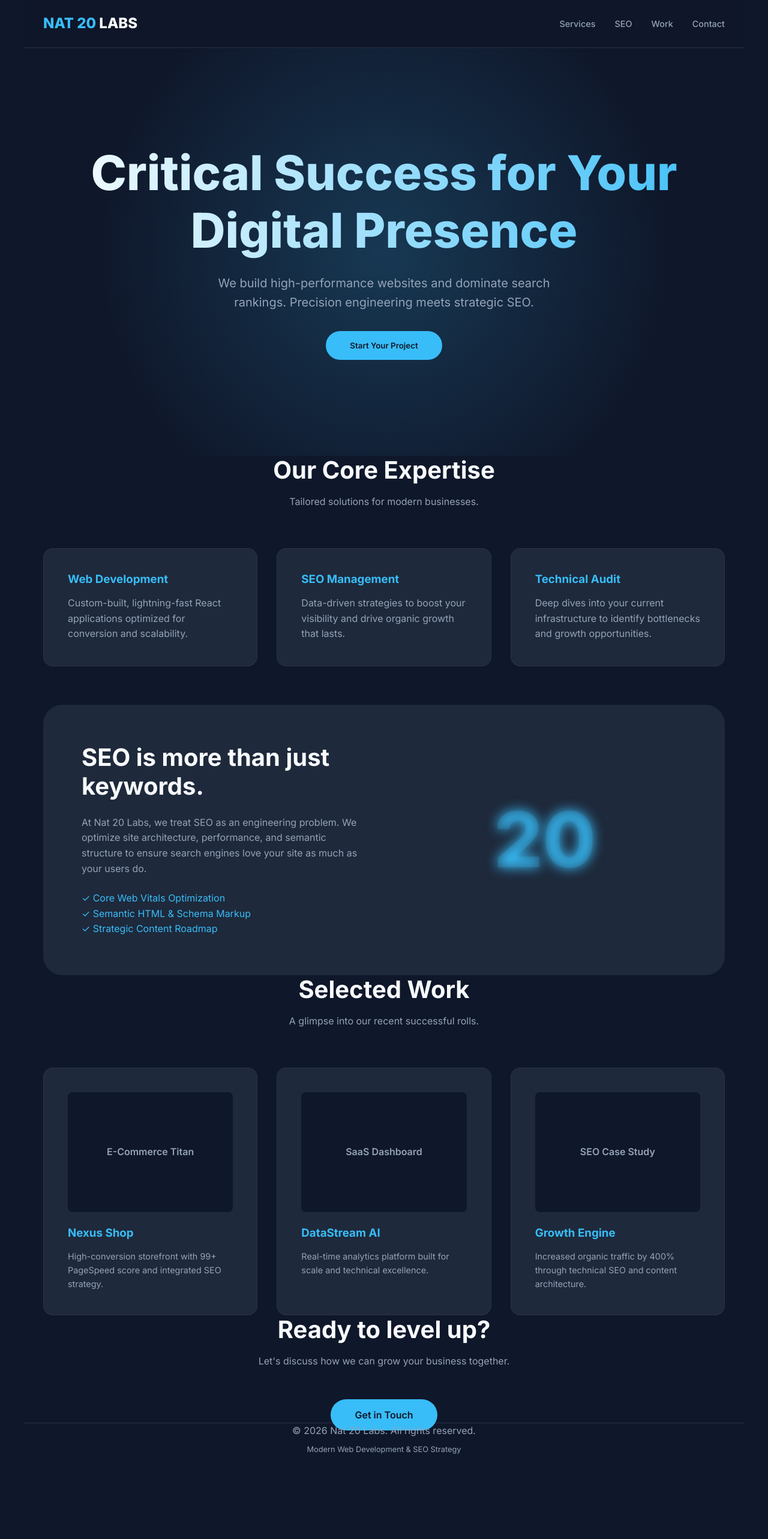
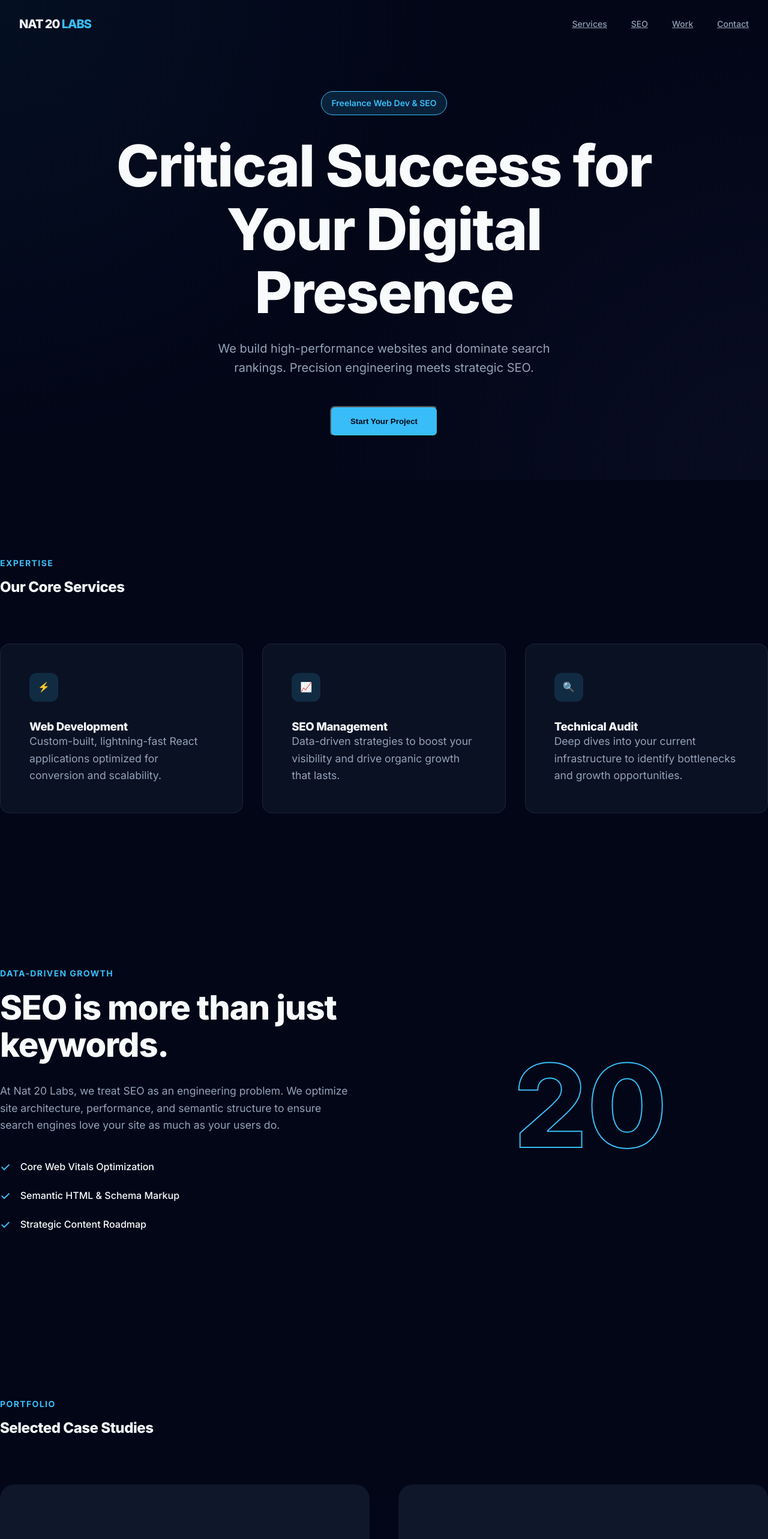
Before and after one commit to The-RavenKing/Nat20labs-site, a React (Vite) app: page / in a window 1280 px wide. Shown: the top 2566 px of the page at 60% size. Before the commit the page ends 2427 px from the top, so only its background shows below. Built offline with nearby package versions, Linux system fonts and the light colour scheme.

Commit message:
Design Overhaul: Improved flow, typography, and visual depth

```diff
--- a/src/App.css
+++ b/src/App.css
@@ -1,60 +1,99 @@
-/* App.css */
+/* Navbar */
 .navbar {
-  height: var(--nav-height);
+  position: fixed;
+  top: 0;
+  left: 0;
+  right: 0;
+  height: 80px;
   display: flex;
   align-items: center;
   justify-content: space-between;
-  border-bottom: 1px solid rgba(255, 255, 255, 0.1);
-  background: rgba(15, 23, 42, 0.8);
-  backdrop-filter: blur(10px);
-  position: sticky;
-  top: 0;
-  z-index: 100;
+  z-index: 1000;
+  transition: var(--transition-fast);
+}
+
+.navbar.scrolled {
+  height: 64px;
+  background: rgba(2, 6, 23, 0.8);
+  backdrop-filter: blur(12px);
+  border-bottom: 1px solid var(--border);
+}
+
+.logo {
+  font-size: 1.25rem;
+  font-weight: 900;
+  letter-spacing: -0.05em;
+  color: var(--text-primary);
+}
+
+.logo span {
+  color: var(--accent);
 }
 
 .nav-links {
   display: flex;
-  gap: 2rem;
+  gap: 2.5rem;
 }
 
 .nav-link {
-  font-size: 0.9rem;
+  font-size: 0.875rem;
   font-weight: 500;
   color: var(--text-secondary);
-  transition: color 0.3s;
+  transition: var(--transition-fast);
+  position: relative;
 }
 
 .nav-link:hover {
   color: var(--accent);
 }
 
+/* Hero Section */
 .hero {
+  min-height: 100vh;
+  display: flex;
+  flex-direction: column;
+  justify-content: center;
+  align-items: center;
   text-align: center;
-  padding: 10rem 0;
-  background: radial-gradient(circle at center, var(--accent-glow) 0%, transparent 70%);
+  padding-top: 80px;
+  background:
+    radial-gradient(circle at 0% 0%, rgba(56, 189, 248, 0.05) 0%, transparent 50%),
+    radial-gradient(circle at 100% 100%, rgba(129, 140, 248, 0.05) 0%, transparent 50%);
+}
+
+.hero-badge {
+  background: var(--accent-glow);
+  color: var(--accent);
+  padding: 0.5rem 1rem;
+  border-radius: 99px;
+  font-size: 0.875rem;
+  font-weight: 600;
+  margin-bottom: 2rem;
+  border: 1px solid var(--accent);
 }
 
 .hero h1 {
-  font-size: clamp(3rem, 8vw, 5rem);
-  font-weight: 800;
+  font-size: clamp(3.5rem, 10vw, 6rem);
   margin-bottom: 1.5rem;
-  background: linear-gradient(to right, #fff, var(--accent));
-  -webkit-background-clip: text;
-  -webkit-text-fill-color: transparent;
+  max-width: 900px;
 }
 
 .hero p {
+  max-width: 600px;
+  margin-bottom: 3rem;
   font-size: 1.25rem;
-  color: var(--text-secondary);
-  max-width: 600px;
-  margin: 0 auto 2rem;
 }
 
+/* Buttons */
 .btn {
-  padding: 1rem 2.5rem;
-  border-radius: 9999px;
+  display: inline-flex;
+  align-items: center;
+  justify-content: center;
+  padding: 1rem 2rem;
+  border-radius: 8px;
   font-weight: 600;
-  transition: all 0.3s;
+  transition: var(--transition-fast);
+  gap: 0.5rem;
 }
 
 .btn-primary {
@@ -63,77 +102,126 @@
 }
 
 .btn-primary:hover {
-  transform: scale(1.05);
-  box-shadow: 0 0 20px var(--accent-glow);
+  transform: translateY(-2px);
+  box-shadow: 0 10px 20px -5px var(--accent-glow);
 }
 
-.grid {
+/* Services Grid */
+.section-header {
+  margin-bottom: 5rem;
+}
+
+.section-tag {
+  color: var(--accent);
+  text-transform: uppercase;
+  font-size: 0.875rem;
+  font-weight: 700;
+  letter-spacing: 0.1em;
+  margin-bottom: 1rem;
+  display: block;
+}
+
+.services-grid {
   display: grid;
-  grid-template-columns: repeat(auto-fit, minmax(300px, 1fr));
+  grid-template-columns: repeat(3, 1fr);
   gap: 2rem;
 }
 
-.card {
-  background: var(--bg-secondary);
-  padding: 2.5rem;
-  border-radius: 1rem;
-  border: 1px solid rgba(255, 255, 255, 0.05);
-  transition: transform 0.3s, border-color 0.3s;
+.service-card {
+  padding: 3rem;
+  border-radius: 16px;
+  transition: var(--transition-slow);
 }
 
-.card:hover {
-  transform: translateY(-5px);
+.service-card:hover {
+  background: var(--bg-secondary);
+  transform: translateY(-8px);
   border-color: var(--accent);
 }
 
-.card h3 {
-  margin-bottom: 1rem;
+.service-icon {
+  width: 48px;
+  height: 48px;
+  background: var(--accent-glow);
+  border-radius: 12px;
+  display: flex;
+  align-items: center;
+  justify-content: center;
   color: var(--accent);
+  margin-bottom: 2rem;
 }
 
-.section-title {
-  text-align: center;
+/* Portfolio */
+.portfolio-grid {
+  display: grid;
+  grid-template-columns: repeat(2, 1fr);
+  gap: 3rem;
+}
+
+.project-card {
+  border-radius: 24px;
+  overflow: hidden;
+  position: relative;
+}
+
+.project-image {
+  aspect-ratio: 16/10;
+  background: var(--bg-secondary);
+  display: flex;
+  align-items: center;
+  justify-content: center;
+  transition: var(--transition-slow);
+}
+
+.project-card:hover .project-image {
+  transform: scale(1.02);
+}
+
+.project-info {
+  padding: 2rem 0;
+}
+
+/* SEO Highlight */
+.seo-feature {
+  display: grid;
+  grid-template-columns: 1fr 1fr;
+  gap: 6rem;
+  align-items: center;
+}
+
+.seo-stat {
+  font-size: 12rem;
+  font-weight: 900;
+  line-height: 1;
+  color: transparent;
+  -webkit-text-stroke: 2px var(--accent);
+  opacity: 0.2;
+}
+
+/* Footer */
+footer {
+  padding: 6rem 0 3rem;
+  border-top: 1px solid var(--border);
+}
+
+.footer-content {
+  display: flex;
+  justify-content: space-between;
+  align-items: center;
   margin-bottom: 4rem;
 }
 
-.section-title h2 {
-  font-size: 2.5rem;
-  margin-bottom: 1rem;
-}
-
-.seo-highlight {
-  background: var(--bg-secondary);
-  border-radius: 2rem;
-  padding: 4rem;
-  display: flex;
-  align-items: center;
-  gap: 4rem;
-  margin-top: 4rem;
+/* Responsive */
+@media (max-width: 1024px) {
+  .services-grid { grid-template-columns: 1fr 1fr; }
+  .seo-feature { grid-template-columns: 1fr; gap: 4rem; text-align: center; }
+  .seo-stat { font-size: 8rem; }
 }
 
 @media (max-width: 768px) {
-  .nav-links {
-    display: none; /* In a real app, I'd add a hamburger menu */
-  }
-
-  .hero {
-    padding: 6rem 0;
-  }
-
-  section {
-    padding: 4rem 0;
-  }
-
-  .seo-highlight {
-    flex-direction: column;
-    padding: 2rem;
-    text-align: center;
-  }
+  .nav-links { display: none; }
+  .services-grid { grid-template-columns: 1fr; }
+  .portfolio-grid { grid-template-columns: 1fr; }
+  .hero h1 { font-size: 3.5rem; }
+  .section { padding: 5rem 0; }
 }
-
-footer {
-  padding: 4rem 0;
-  border-top: 1px solid rgba(255, 255, 255, 0.1);
-  text-align: center;
-  color: var(--text-secondary);
-}
--- a/src/App.tsx
+++ b/src/App.tsx
@@ -1,12 +1,23 @@
+import { useState, useEffect } from 'react'
 import './App.css'
 import { siteContent } from './content'
 
 function App() {
+  const [scrolled, setScrolled] = useState(false);
+
+  useEffect(() => {
+    const handleScroll = () => {
+      setScrolled(window.scrollY > 50);
+    };
+    window.addEventListener('scroll', handleScroll);
+    return () => window.removeEventListener('scroll', handleScroll);
+  }, []);
+
   return (
     <div className="app">
-      <nav className="navbar container">
-        <div className="logo" style={{ fontSize: '1.5rem', fontWeight: 800, color: 'var(--accent)' }}>
-          NAT 20 <span style={{ color: '#fff' }}>LABS</span>
+      <nav className={`navbar container ${scrolled ? 'scrolled' : ''}`}>
+        <div className="logo">
+          NAT 20 <span>LABS</span>
         </div>
         <div className="nav-links">
           <a href="#services" className="nav-link">Services</a>
@@ -18,84 +29,97 @@ function App() {
 
       <main>
         <section className="hero container">
-          <div className="reveal">
-            <h1>{siteContent.hero.title}</h1>
-            <p>{siteContent.hero.subtitle}</p>
+          <div className="hero-badge reveal">Freelance Web Dev & SEO</div>
+          <h1 className="reveal reveal-delay-1">{siteContent.hero.title}</h1>
+          <p className="reveal reveal-delay-2">{siteContent.hero.subtitle}</p>
+          <div className="reveal reveal-delay-2">
             <button className="btn btn-primary">{siteContent.hero.cta}</button>
           </div>
         </section>
 
-        <section id="services" className="container">
-          <div className="section-title">
-            <h2>Our Core Expertise</h2>
-            <p style={{ color: 'var(--text-secondary)' }}>Tailored solutions for modern businesses.</p>
+        <section id="services" className="section container">
+          <div className="section-header reveal">
+            <span className="section-tag">Expertise</span>
+            <h2>Our Core Services</h2>
           </div>
-          <div className="grid">
+          <div className="services-grid">
             {siteContent.services.map((service, index) => (
-              <div className="card" key={index}>
+              <div className="service-card glass reveal" key={index} style={{ animationDelay: `${0.2 * index}s` }}>
+                <div className="service-icon">
+                  {index === 0 && '⚡'}
+                  {index === 1 && '📈'}
+                  {index === 2 && '🔍'}
+                </div>
                 <h3>{service.title}</h3>
-                <p style={{ color: 'var(--text-secondary)' }}>{service.description}</p>
+                <p>{service.description}</p>
               </div>
             ))}
           </div>
         </section>
 
-        <section id="seo" className="container">
-          <div className="seo-highlight reveal">
-            <div style={{ flex: 1 }}>
-              <h2 style={{ fontSize: '2.5rem', marginBottom: '1.5rem' }}>{siteContent.seoSection.title}</h2>
-              <p style={{ color: 'var(--text-secondary)', marginBottom: '1.5rem' }}>
-                {siteContent.seoSection.description}
-              </p>
-              <ul style={{ listStyle: 'none', color: 'var(--accent)' }}>
+        <section id="seo" className="section container">
+          <div className="seo-feature">
+            <div className="reveal">
+              <span className="section-tag">Data-Driven Growth</span>
+              <h2 style={{ fontSize: '3.5rem', marginBottom: '2rem' }}>{siteContent.seoSection.title}</h2>
+              <p style={{ marginBottom: '2.5rem' }}>{siteContent.seoSection.description}</p>
+              <ul style={{ listStyle: 'none', padding: 0 }}>
                 {siteContent.seoSection.highlights.map((item, index) => (
-                  <li key={index}>✓ {item}</li>
+                  <li key={index} style={{ display: 'flex', alignItems: 'center', gap: '1rem', marginBottom: '1rem', color: 'var(--text-primary)', fontWeight: 500 }}>
+                    <span style={{ color: 'var(--accent)', fontSize: '1.25rem' }}>✓</span> {item}
+                  </li>
                 ))}
               </ul>
             </div>
-            <div style={{ flex: 1, textAlign: 'center' }}>
-              <div style={{
-                fontSize: '8rem',
-                fontWeight: 900,
-                color: 'var(--accent-glow)',
-                textShadow: '0 0 20px var(--accent)'
-              }}>
-                20
-              </div>
+            <div className="seo-stat reveal" style={{ textAlign: 'center' }}>
+              20
             </div>
           </div>
         </section>
 
-        <section id="portfolio" className="container">
-          <div className="section-title">
-            <h2>Selected Work</h2>
-            <p style={{ color: 'var(--text-secondary)' }}>A glimpse into our recent successful rolls.</p>
+        <section id="portfolio" className="section container">
+          <div className="section-header reveal">
+            <span className="section-tag">Portfolio</span>
+            <h2>Selected Case Studies</h2>
           </div>
-          <div className="grid">
-            {siteContent.portfolio.map((project) => (
-              <div className="card" key={project.id}>
-                <div style={{ height: '200px', background: 'var(--bg-primary)', borderRadius: '0.5rem', marginBottom: '1.5rem', display: 'flex', alignItems: 'center', justifyContent: 'center', fontWeight: 600, color: 'var(--text-secondary)' }}>
-                  {project.imageLabel}
+          <div className="portfolio-grid">
+            {siteContent.portfolio.map((project, index) => (
+              <div className="project-card reveal" key={project.id} style={{ animationDelay: `${0.2 * index}s` }}>
+                <div className="project-image">
+                  <span style={{ fontSize: '1.5rem', fontWeight: 700, opacity: 0.5 }}>{project.imageLabel}</span>
                 </div>
-                <h3>{project.title}</h3>
-                <p style={{ color: 'var(--text-secondary)', fontSize: '0.9rem' }}>{project.description}</p>
+                <div className="project-info">
+                  <span className="section-tag" style={{ fontSize: '0.75rem', marginBottom: '0.5rem' }}>{project.tag}</span>
+                  <h3 style={{ fontSize: '1.5rem', marginBottom: '0.5rem' }}>{project.title}</h3>
+                  <p style={{ fontSize: '0.95rem' }}>{project.description}</p>
+                </div>
               </div>
             ))}
           </div>
         </section>
 
-        <section id="contact" className="container" style={{ textAlign: 'center' }}>
-          <div className="section-title">
-            <h2>Ready to level up?</h2>
-            <p style={{ color: 'var(--text-secondary)' }}>Let's discuss how we can grow your business together.</p>
+        <section id="contact" className="section container" style={{ textAlign: 'center' }}>
+          <div className="glass" style={{ padding: '6rem 2rem', borderRadius: '32px' }}>
+            <h2 style={{ fontSize: '3.5rem', marginBottom: '1.5rem' }}>Ready to level up?</h2>
+            <p style={{ maxWidth: '600px', margin: '0 auto 3rem' }}>Let's discuss how we can grow your business together through technical excellence and strategic SEO.</p>
+            <a href="mailto:hello@nat20labs.com" className="btn btn-primary">Get in Touch</a>
           </div>
-          <a href="mailto:hello@nat20labs.com" className="btn btn-primary">Get in Touch</a>
         </section>
       </main>
 
       <footer className="container">
-        <p>&copy; {new Date().getFullYear()} Nat 20 Labs. All rights reserved.</p>
-        <p style={{ marginTop: '0.5rem', fontSize: '0.8rem' }}>Modern Web Development & SEO Strategy</p>
+        <div className="footer-content">
+          <div className="logo">NAT 20 <span>LABS</span></div>
+          <div style={{ display: 'flex', gap: '2rem' }}>
+            <a href="#services" className="nav-link">Services</a>
+            <a href="#seo" className="nav-link">SEO</a>
+            <a href="#portfolio" className="nav-link">Work</a>
+          </div>
+        </div>
+        <div style={{ display: 'flex', justifyContent: 'space-between', color: 'var(--text-muted)', fontSize: '0.875rem' }}>
+          <p>&copy; {new Date().getFullYear()} Nat 20 Labs. All rights reserved.</p>
+          <p>Modern Web Development & SEO Strategy</p>
+        </div>
       </footer>
     </div>
   )
--- a/src/index.css
+++ b/src/index.css
@@ -1,63 +1,89 @@
 :root {
-  --bg-primary: #0f172a;
-  --bg-secondary: #1e293b;
+  /* Colors - Deep & Professional */
+  --bg-primary: #020617;
+  --bg-secondary: #0f172a;
+  --bg-tertiary: #1e293b;
+
   --text-primary: #f8fafc;
   --text-secondary: #94a3b8;
+  --text-muted: #64748b;
+
   --accent: #38bdf8;
-  --accent-glow: rgba(56, 189, 248, 0.2);
-  --critical: #f43f5e;
-  --font-sans: 'Inter', system-ui, -apple-system, sans-serif;
-  --max-width: 1200px;
-  --nav-height: 80px;
+  --accent-secondary: #818cf8;
+  --accent-glow: rgba(56, 189, 248, 0.15);
+
+  --border: rgba(255, 255, 255, 0.08);
+
+  /* Spacing */
+  --space-unit: 1rem;
+  --container-width: 1280px;
+
+  /* Transitions */
+  --transition-fast: 0.2s ease;
+  --transition-slow: 0.5s cubic-bezier(0.4, 0, 0.2, 1);
 }
 
 * {
-  box-sizing: border-box;
   margin: 0;
   padding: 0;
+  box-sizing: border-box;
+}
+
+html {
+  scroll-behavior: smooth;
+  scroll-padding-top: 80px;
 }
 
 body {
   background-color: var(--bg-primary);
   color: var(--text-primary);
-  font-family: var(--font-sans);
+  font-family: 'Inter', -apple-system, BlinkMacSystemFont, "Segoe UI", Roboto, sans-serif;
   line-height: 1.6;
   -webkit-font-smoothing: antialiased;
   overflow-x: hidden;
 }
 
-a {
-  color: inherit;
-  text-decoration: none;
+/* Typography Hierarchy */
+h1, h2, h3, h4 {
+  font-weight: 800;
+  line-height: 1.1;
+  letter-spacing: -0.02em;
 }
 
-button {
-  cursor: pointer;
-  border: none;
-  background: none;
-  font-family: inherit;
+p {
+  color: var(--text-secondary);
+  font-size: 1.1rem;
 }
 
+/* Layout Helpers */
 .container {
-  max-width: var(--max-width);
+  max-width: var(--container-width);
   margin: 0 auto;
   padding: 0 2rem;
 }
 
-section {
-  padding: 6rem 0;
+.section {
+  padding: 8rem 0;
+  position: relative;
 }
 
-h1, h2, h3 {
-  line-height: 1.2;
+/* Glassmorphism */
+.glass {
+  background: rgba(15, 23, 42, 0.7);
+  backdrop-filter: blur(12px);
+  border: 1px solid var(--border);
 }
 
 /* Animations */
-@keyframes fadeIn {
-  from { opacity: 0; transform: translateY(20px); }
+@keyframes fadeInUp {
+  from { opacity: 0; transform: translateY(30px); }
   to { opacity: 1; transform: translateY(0); }
 }
 
 .reveal {
-  animation: fadeIn 0.8s ease-out forwards;
+  opacity: 0;
+  animation: fadeInUp 0.8s forwards;
 }
+
+.reveal-delay-1 { animation-delay: 0.2s; }
+.reveal-delay-2 { animation-delay: 0.4s; }
```
